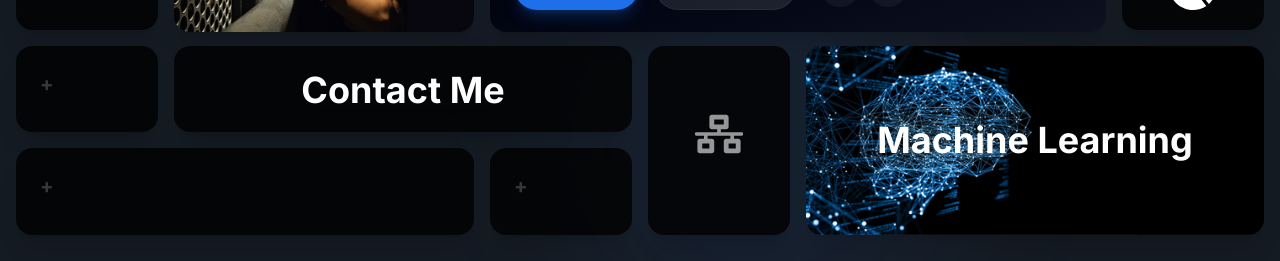
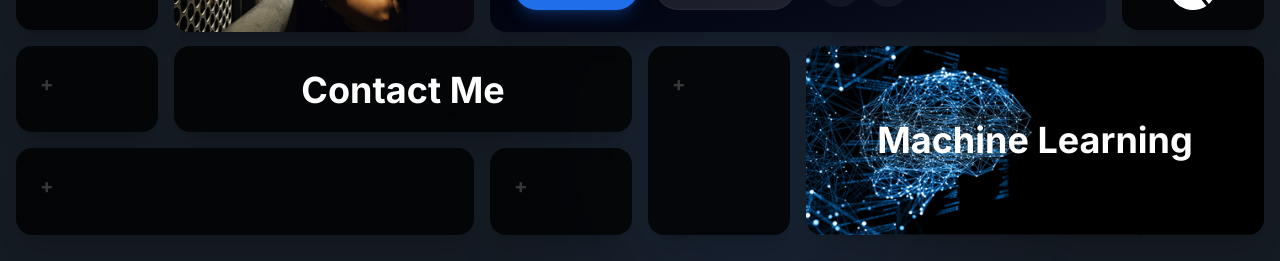
Before and after one commit to Ariff007/ariff-portfolio, a Next.js app: page / in a window 1280 px wide. Shown: the part 465-726 px from the top of the page. Built offline with nearby package versions, Linux system fonts and the light colour scheme; no server answers.

Commit message:
12th commit. Modify workflow in deploy.yml

```diff
--- a/src/components/Hero.tsx
+++ b/src/components/Hero.tsx
@@ -169,11 +169,9 @@
                     </div>
                 </BentoTile>
 
-                {/* 15. NLP Tile (col-span-2) */}
+                {/* 15. Tech Stack Tile (col-span-2) */}
                 <BentoTile className="lg:col-span-1 lg:row-span-2 md:col-span-2 bg-black/80">
-                    <div className="flex flex-col items-center justify-center h-full text-center grayscale group-hover:grayscale-0 transition-all duration-300">
-                        <FaNetworkWired className="text-5xl text-blue-400 mb-3" />
-                    </div>
+                    <span className="font-bold text-xl text-white/20">+</span>
                 </BentoTile>
 
                 {/* 16. Machine Learning Tile (col-span-3) */}
```
